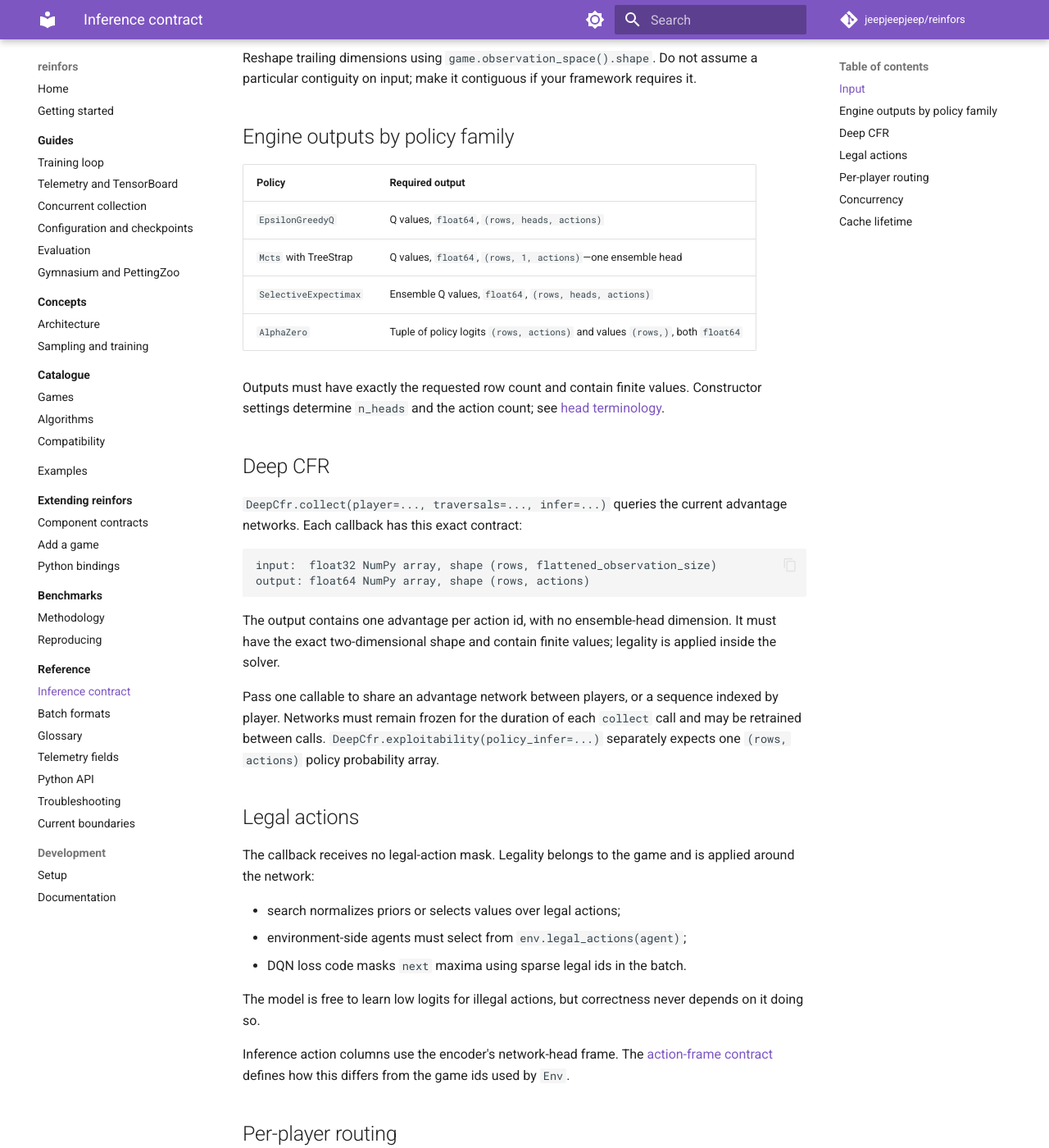
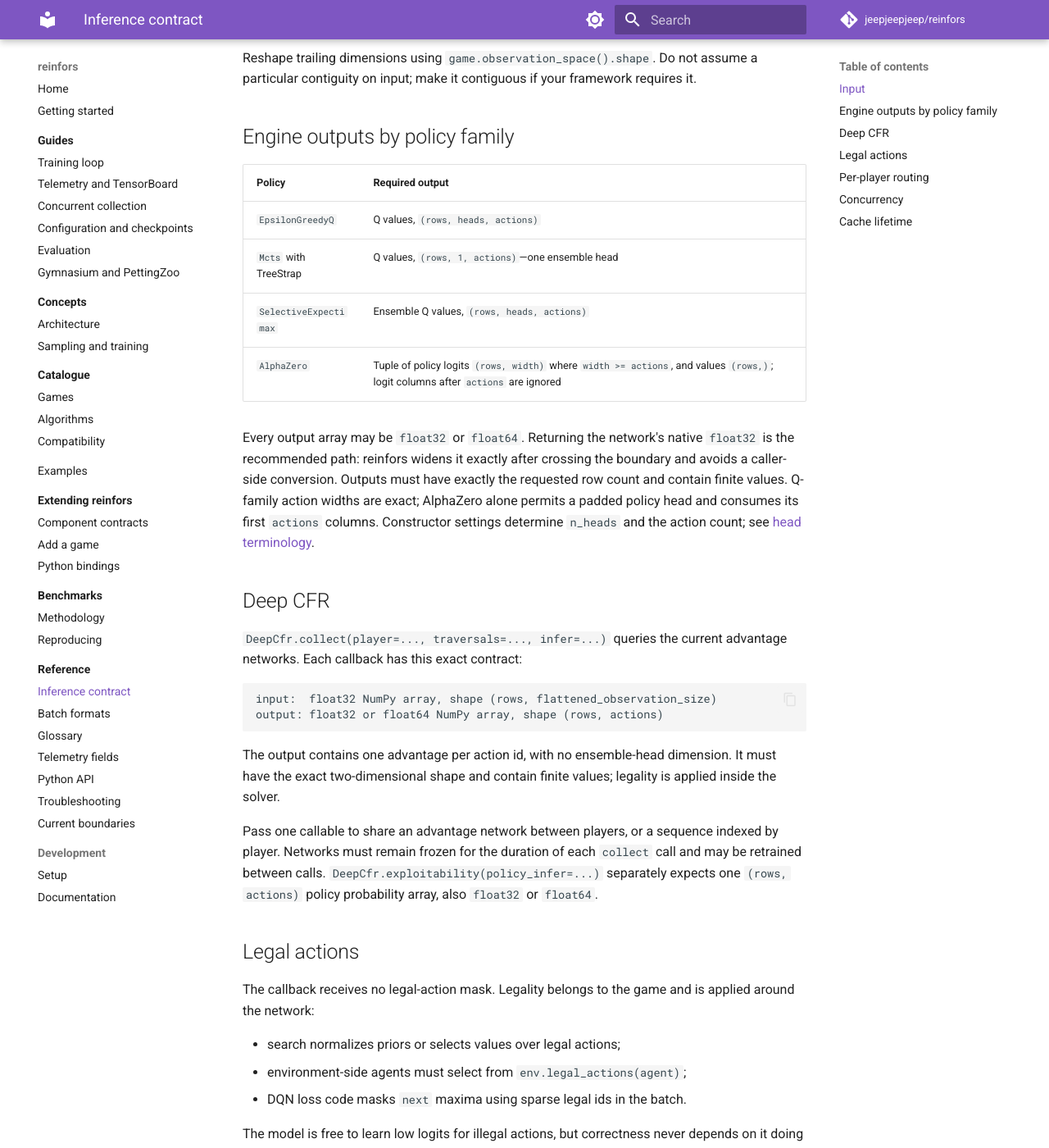
Before and after one commit to jeepjeepjeep/reinfors, an MkDocs documentation site: the page built from docs/reference/inference-contract.md, in a window 1280 px wide and 1400 px high, scrolled down 413 px. Shown: the whole window at 82% size. Built offline with MkDocs 1.6.1 and Material for MkDocs 9.7.7, drawn with Linux system fonts in a browser that asks for light colours; comment, search, counter and statistics services are not loaded.

Commit message:
docs: align inference guidance with float32 API

````diff
--- a/docs/reference/inference-contract.md
+++ b/docs/reference/inference-contract.md
@@ -19,13 +19,17 @@ particular contiguity on input; make it contiguous if your framework requires it
 
 | Policy | Required output |
 | --- | --- |
-| `EpsilonGreedyQ` | Q values, `float64`, `(rows, heads, actions)` |
-| `Mcts` with TreeStrap | Q values, `float64`, `(rows, 1, actions)`—one ensemble head |
-| `SelectiveExpectimax` | Ensemble Q values, `float64`, `(rows, heads, actions)` |
-| `AlphaZero` | Tuple of policy logits `(rows, actions)` and values `(rows,)`, both `float64` |
+| `EpsilonGreedyQ` | Q values, `(rows, heads, actions)` |
+| `Mcts` with TreeStrap | Q values, `(rows, 1, actions)`—one ensemble head |
+| `SelectiveExpectimax` | Ensemble Q values, `(rows, heads, actions)` |
+| `AlphaZero` | Tuple of policy logits `(rows, width)` where `width >= actions`, and values `(rows,)`; logit columns after `actions` are ignored |
 
-Outputs must have exactly the requested row count and contain finite values. Constructor settings
-determine `n_heads` and the action count; see [head terminology](glossary.md#network-outputs-and-ensembles).
+Every output array may be `float32` or `float64`. Returning the network's native `float32` is the
+recommended path: reinfors widens it exactly after crossing the boundary and avoids a caller-side
+conversion. Outputs must have exactly the requested row count and contain finite values. Q-family
+action widths are exact; AlphaZero alone permits a padded policy head and consumes its first
+`actions` columns. Constructor settings determine `n_heads` and the action count; see
+[head terminology](glossary.md#network-outputs-and-ensembles).
 
 ## Deep CFR
 
@@ -34,7 +38,7 @@ Each callback has this exact contract:
 
 ```text
 input:  float32 NumPy array, shape (rows, flattened_observation_size)
-output: float64 NumPy array, shape (rows, actions)
+output: float32 or float64 NumPy array, shape (rows, actions)
 ```
 
 The output contains one advantage per action id, with no ensemble-head dimension. It must have the
@@ -43,7 +47,7 @@ exact two-dimensional shape and contain finite values; legality is applied insid
 Pass one callable to share an advantage network between players, or a sequence indexed by player.
 Networks must remain frozen for the duration of each `collect` call and may be retrained between
 calls. `DeepCfr.exploitability(policy_infer=...)` separately expects one `(rows, actions)` policy
-probability array.
+probability array, also `float32` or `float64`.
 
 ## Legal actions
 
````
Also changed, not shown: README.md (+2 -2 lines), docs/concepts/architecture.md (+5 -5 lines), docs/getting-started.md (+6 -6 lines), docs/guides/training.md (+3 -2 lines), docs/reference/batch-formats.md (+23 -1 lines), docs/reference/troubleshooting.md (+9 -5 lines), 8 other files.
